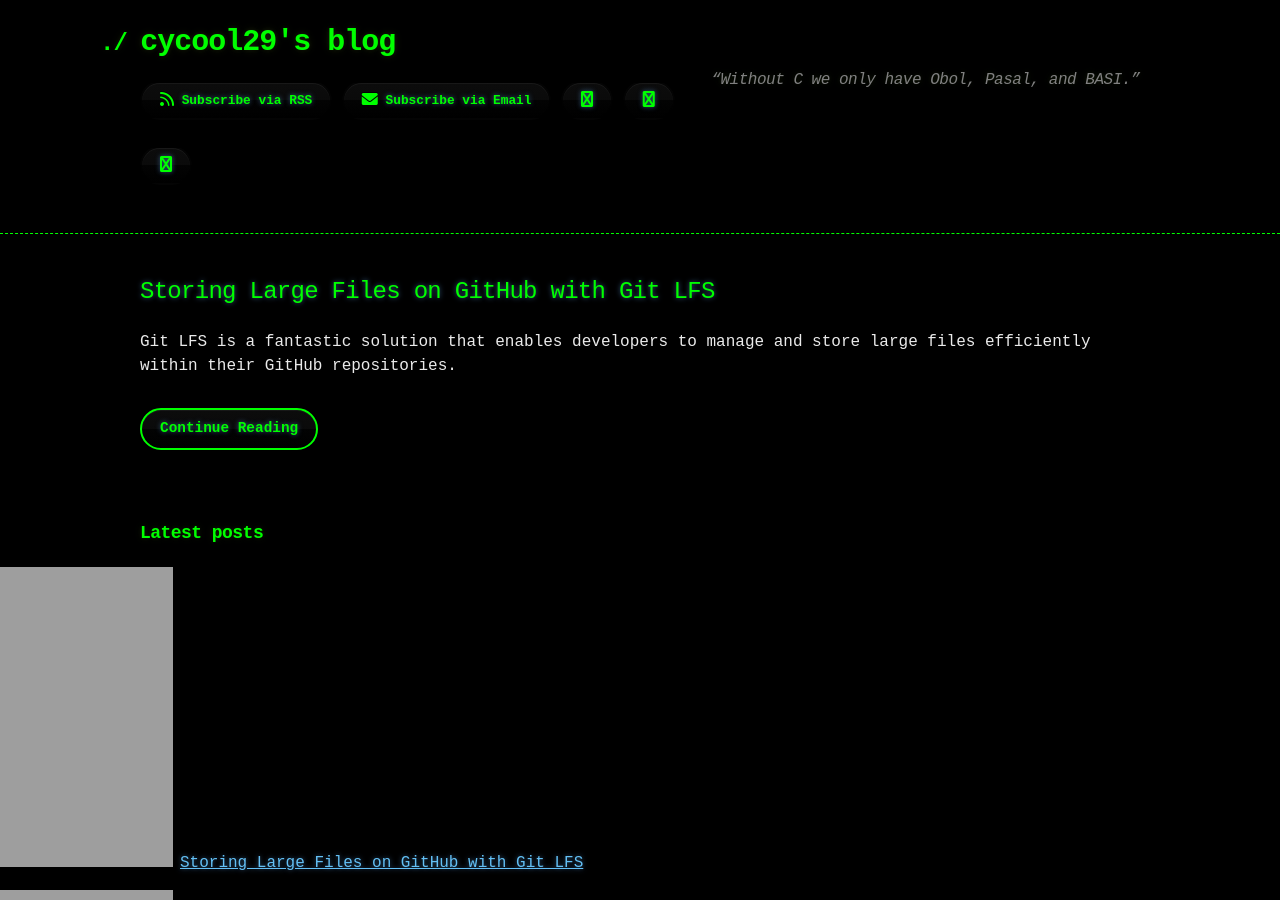
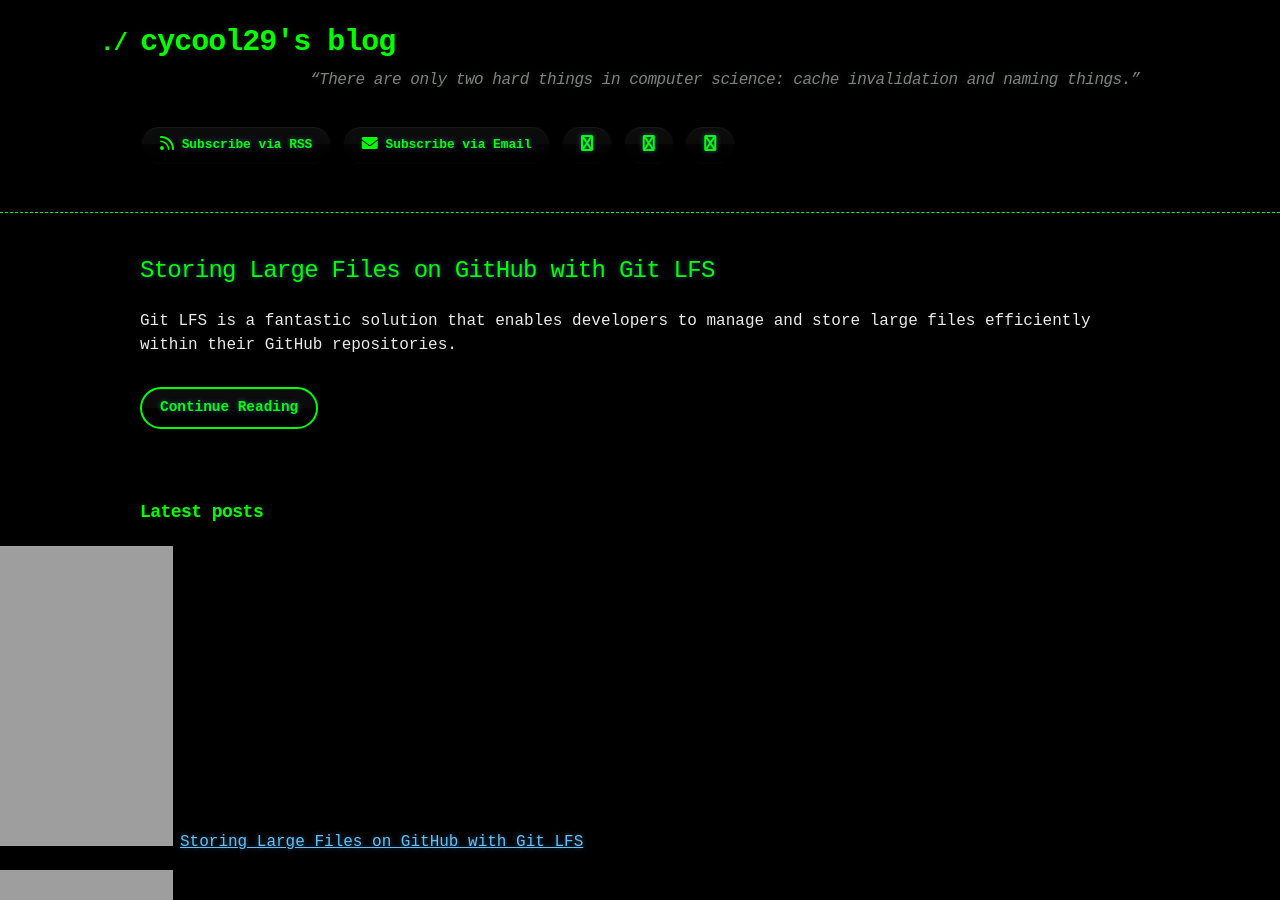
Before and after one commit to cycool29/cycool29.github.io, a Jekyll site: the page built from index.md, in a window 1280 px wide and 900 px high. Built offline with Jekyll 4.4.1, drawn with Linux system fonts in a browser that asks for light colours; a style sheet for code colours, icons or effects is not loaded.

Commit message:
Update quotes

```diff
--- a/_config.yml
+++ b/_config.yml
@@ -1,5 +1,5 @@
 title: cycool29's blog
-description: "“Without C we only have Obol, Pasal, and BASI.” "
+description: "“There are only two hard things in computer science: cache invalidation and naming things.” "
 bio: A high school student. Intermediate in Python, Git, Bash. Learning JavaScript. He/Him. "
 author: cycool29
 url: https://cycool29.github.io
```
